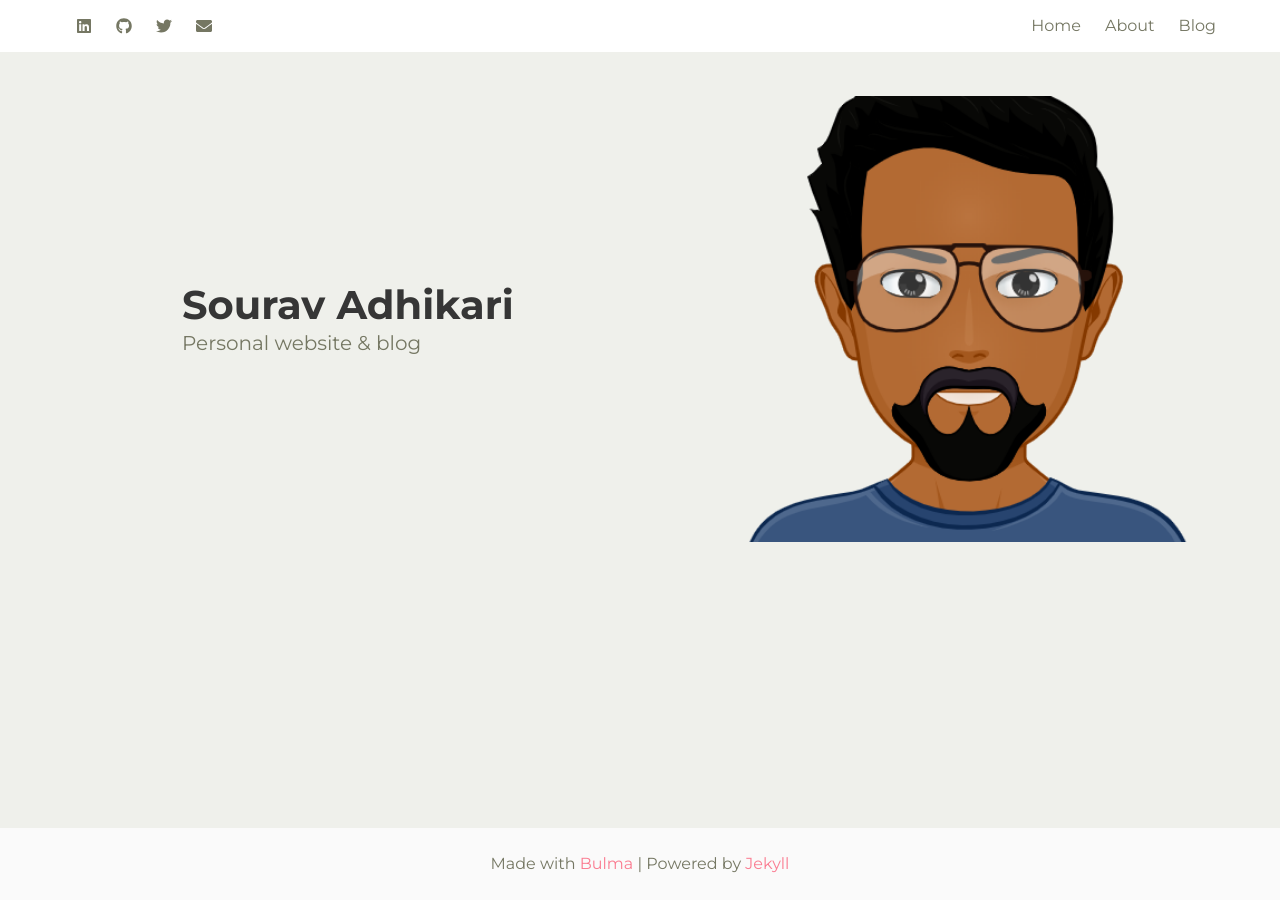
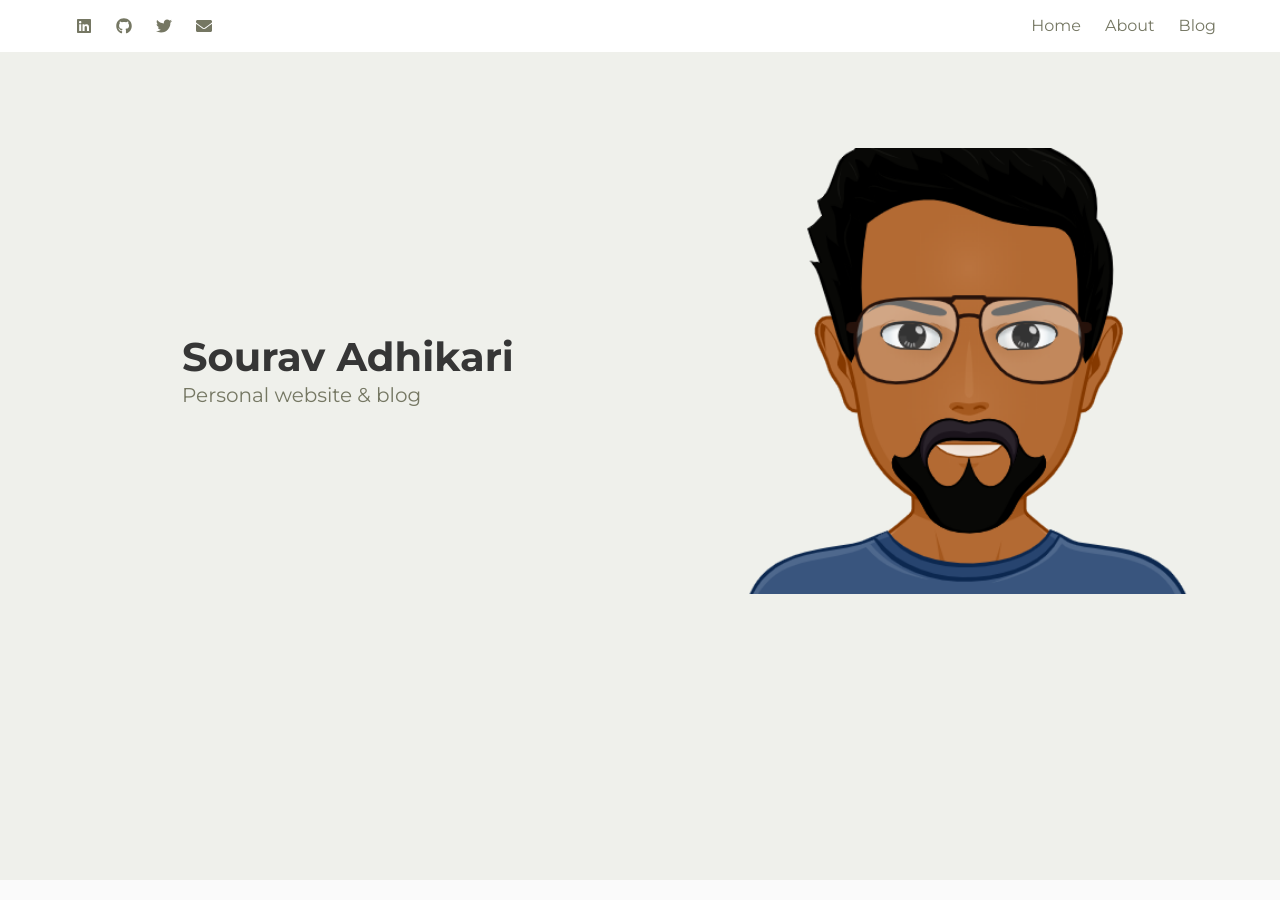
Before and after one commit to escapist21/jekyll-personal-website, a Jekyll site: the page built from index.html, in a window 1280 px wide and 900 px high. Built offline with Jekyll 4.4.1, drawn with Linux system fonts in a browser that asks for light colours; nearby versions of some CDN libraries.

Commit message:
added has-navbar-fixed-top class to body

```diff
--- a/_layouts/default.html
+++ b/_layouts/default.html
@@ -9,7 +9,7 @@
         {% feed_meta %}
         {% seo %}
     </head>
-    <body>
+    <body class="has-navbar-fixed-top">
         <div class="main-container">
             {% include navigation.html %}
             <section class="section">
```
